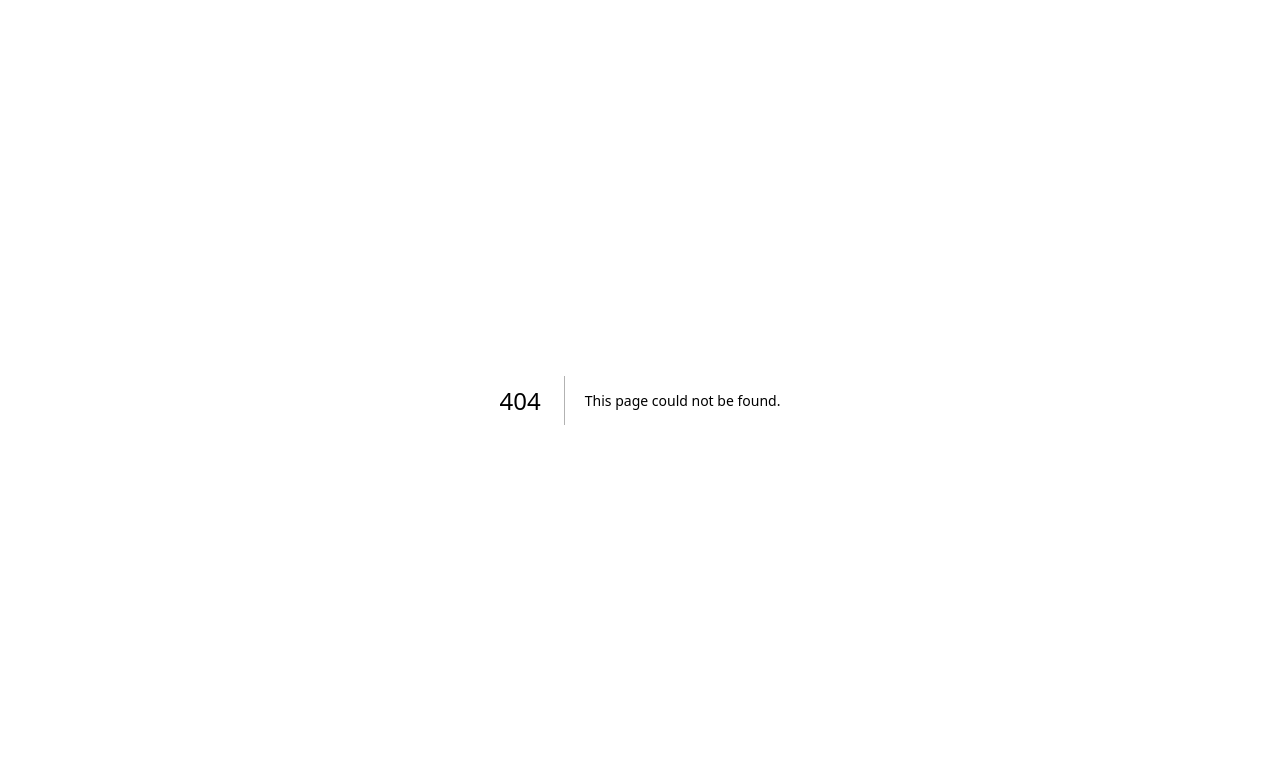
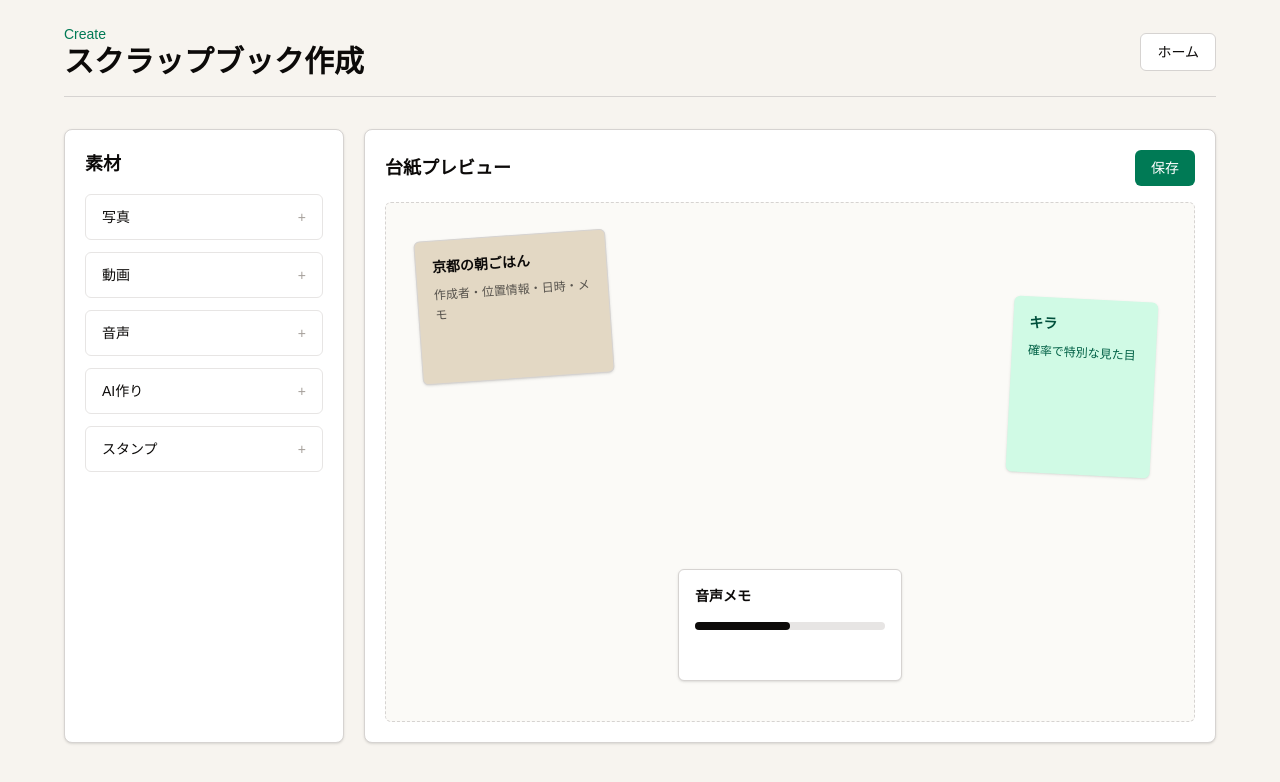
Before and after one commit to Social-System-Proj2-5/ephemo-v1, a Next.js app: page /scrapbook in a window 1280 px wide. Before the commit this address had no page. Shown: the top 782 px of the page. Built offline with nearby package versions, Linux system fonts and the light colour scheme.

Commit message:
front page demo

```diff
--- /dev/null
+++ b/src/app/ephemera/page.tsx
@@ -0,0 +1,65 @@
+import Link from "next/link";
+
+const ephemera = [
+  {
+    title: "京都の朝ごはん",
+    meta: "写真 / 2026.06.21 / Kyoto",
+    note: "食べたものから生成したテンプレートエフェメラ",
+  },
+  {
+    title: "駅前で聞いた音",
+    meta: "音声 / 2026.06.18 / Shibuya",
+    note: "位置情報と短いメモを保存",
+  },
+  {
+    title: "雨の日の短い動画",
+    meta: "動画 / 2026.06.12 / Tokyo",
+    note: "交換可能なAI作成エフェメラ",
+  },
+  {
+    title: "Bさんからの記録",
+    meta: "交換 / キラ / 2026.06.08",
+    note: "対面交換で取得したテンプレート",
+  },
+];
+
+export default function EphemeraPage() {
+  return (
+    <main className="min-h-screen bg-[#f7f4ef] px-5 py-6 text-stone-950 sm:px-8 lg:px-10">
+      <div className="mx-auto max-w-6xl">
+        <header className="mb-8 flex items-center justify-between border-b border-stone-300 pb-4">
+          <div>
+            <p className="text-sm font-medium text-emerald-700">Collection</p>
+            <h1 className="text-3xl font-semibold tracking-normal">
+              エフェメラ一覧
+            </h1>
+          </div>
+          <Link
+            href="/"
+            className="rounded-md border border-stone-300 bg-white px-4 py-2 text-sm font-medium transition hover:bg-stone-100"
+          >
+            ホーム
+          </Link>
+        </header>
+
+        <section className="grid gap-4 md:grid-cols-2">
+          {ephemera.map((item, index) => (
+            <article
+              key={item.title}
+              className="rounded-lg border border-stone-300 bg-white p-5 shadow-sm"
+            >
+              <div className="mb-5 flex h-36 items-center justify-center rounded-md bg-[#e3d8c4] text-lg font-semibold text-stone-800">
+                EP-{String(index + 1).padStart(2, "0")}
+              </div>
+              <p className="text-sm text-stone-500">{item.meta}</p>
+              <h2 className="mt-2 text-xl font-semibold">{item.title}</h2>
+              <p className="mt-3 text-sm leading-6 text-stone-700">
+                {item.note}
+              </p>
+            </article>
+          ))}
+        </section>
+      </div>
+    </main>
+  );
+}
--- a/src/app/layout.tsx
+++ b/src/app/layout.tsx
@@ -13,8 +13,8 @@ const geistMono = Geist_Mono({
 });
 
 export const metadata: Metadata = {
-  title: "Create Next App",
-  description: "Generated by create next app",
+  title: "エフェモ",
+  description: "写真・動画・音声からエフェメラを作るスクラップブックアプリ",
 };
 
 export default function RootLayout({
@@ -24,7 +24,7 @@ export default function RootLayout({
 }>) {
   return (
     <html
-      lang="en"
+      lang="ja"
       className={`${geistSans.variable} ${geistMono.variable} h-full antialiased`}
     >
       <body className="min-h-full flex flex-col">{children}</body>
--- a/src/app/page.tsx
+++ b/src/app/page.tsx
@@ -1,65 +1,87 @@
-import Image from "next/image";
+import Link from "next/link";
+
+const recentItems = [
+  { title: "京都の朝ごはん", type: "写真", date: "2026.06.21" },
+  { title: "駅前で聞いた音", type: "音声", date: "2026.06.18" },
+  { title: "雨の日の短い動画", type: "動画", date: "2026.06.12" },
+];
 
 export default function Home() {
   return (
-    <div className="flex flex-col flex-1 items-center justify-center bg-zinc-50 font-sans dark:bg-black">
-      <main className="flex flex-1 w-full max-w-3xl flex-col items-center justify-between py-32 px-16 bg-white dark:bg-black sm:items-start">
-        <Image
-          className="dark:invert"
-          src="/next.svg"
-          alt="Next.js logo"
-          width={100}
-          height={20}
-          priority
-        />
-        <div className="flex flex-col items-center gap-6 text-center sm:items-start sm:text-left">
-          <h1 className="max-w-xs text-3xl font-semibold leading-10 tracking-tight text-black dark:text-zinc-50">
-            To get started, edit the page.tsx file.
-          </h1>
-          <p className="max-w-md text-lg leading-8 text-zinc-600 dark:text-zinc-400">
-            Looking for a starting point or more instructions? Head over to{" "}
-            <a
-              href="https://vercel.com/templates?framework=next.js&utm_source=create-next-app&utm_medium=appdir-template-tw&utm_campaign=create-next-app"
-              className="font-medium text-zinc-950 dark:text-zinc-50"
-            >
-              Templates
-            </a>{" "}
-            or the{" "}
-            <a
-              href="https://nextjs.org/learn?utm_source=create-next-app&utm_medium=appdir-template-tw&utm_campaign=create-next-app"
-              className="font-medium text-zinc-950 dark:text-zinc-50"
-            >
-              Learning
-            </a>{" "}
-            center.
-          </p>
+    <main className="min-h-screen bg-[#f7f4ef] text-stone-950">
+      <section className="mx-auto flex min-h-screen w-full max-w-6xl flex-col px-5 py-6 sm:px-8 lg:px-10">
+        <header className="flex items-center justify-between border-b border-stone-300 pb-4">
+          <div>
+            <p className="text-sm font-medium text-emerald-700">Ephemo</p>
+            <h1 className="text-2xl font-semibold tracking-normal">エフェモ</h1>
+          </div>
+          <div className="rounded-md border border-stone-300 bg-white px-3 py-2 text-sm text-stone-700">
+            320 pt
+          </div>
+        </header>
+
+        <div className="grid flex-1 gap-6 py-8 lg:grid-cols-[1.1fr_0.9fr] lg:items-center">
+          <section className="space-y-7">
+            <div className="space-y-4">
+              <p className="text-sm font-medium text-stone-600">
+                写真・動画・音声から日々の記録を残す
+              </p>
+              <h2 className="max-w-3xl text-4xl font-semibold leading-tight tracking-normal sm:text-5xl">
+                対面で交換できる小さな記憶を、エフェメラとして集める。
+              </h2>
+              <p className="max-w-2xl text-base leading-7 text-stone-700">
+                アップロードした素材やAIで作ったエフェメラを保存し、スクラップブックに配置して、自分だけのエフェログを作成します。
+              </p>
+            </div>
+
+            <div className="grid gap-3 sm:grid-cols-2">
+              <Link
+                href="/ephemera"
+                className="flex min-h-28 flex-col justify-between rounded-lg bg-emerald-700 p-5 text-white shadow-sm transition hover:bg-emerald-800"
+              >
+                <span className="text-sm font-medium text-emerald-100">
+                  Collection
+                </span>
+                <span className="text-xl font-semibold">エフェメラ一覧</span>
+              </Link>
+              <Link
+                href="/scrapbook"
+                className="flex min-h-28 flex-col justify-between rounded-lg bg-stone-950 p-5 text-white shadow-sm transition hover:bg-stone-800"
+              >
+                <span className="text-sm font-medium text-stone-300">
+                  Create
+                </span>
+                <span className="text-xl font-semibold">
+                  スクラップブック作成
+                </span>
+              </Link>
+            </div>
+          </section>
+
+          <aside className="rounded-lg border border-stone-300 bg-white p-5 shadow-sm">
+            <div className="mb-5 flex items-center justify-between">
+              <h3 className="text-lg font-semibold">最近のエフェメラ</h3>
+              <span className="text-sm text-stone-500">Mock</span>
+            </div>
+            <div className="space-y-3">
+              {recentItems.map((item) => (
+                <div
+                  key={item.title}
+                  className="grid grid-cols-[56px_1fr] gap-3 rounded-md border border-stone-200 p-3"
+                >
+                  <div className="flex h-14 w-14 items-center justify-center rounded-md bg-[#e3d8c4] text-sm font-semibold text-stone-800">
+                    {item.type}
+                  </div>
+                  <div className="min-w-0">
+                    <p className="truncate font-medium">{item.title}</p>
+                    <p className="mt-1 text-sm text-stone-500">{item.date}</p>
+                  </div>
+                </div>
+              ))}
+            </div>
+          </aside>
         </div>
-        <div className="flex flex-col gap-4 text-base font-medium sm:flex-row">
-          <a
-            className="flex h-12 w-full items-center justify-center gap-2 rounded-full bg-foreground px-5 text-background transition-colors hover:bg-[#383838] dark:hover:bg-[#ccc] md:w-[158px]"
-            href="https://vercel.com/new?utm_source=create-next-app&utm_medium=appdir-template-tw&utm_campaign=create-next-app"
-            target="_blank"
-            rel="noopener noreferrer"
-          >
-            <Image
-              className="dark:invert"
-              src="/vercel.svg"
-              alt="Vercel logomark"
-              width={16}
-              height={16}
-            />
-            Deploy Now
-          </a>
-          <a
-            className="flex h-12 w-full items-center justify-center rounded-full border border-solid border-black/[.08] px-5 transition-colors hover:border-transparent hover:bg-black/[.04] dark:border-white/[.145] dark:hover:bg-[#1a1a1a] md:w-[158px]"
-            href="https://nextjs.org/docs?utm_source=create-next-app&utm_medium=appdir-template-tw&utm_campaign=create-next-app"
-            target="_blank"
-            rel="noopener noreferrer"
-          >
-            Documentation
-          </a>
-        </div>
-      </main>
-    </div>
+      </section>
+    </main>
   );
 }
--- /dev/null
+++ b/src/app/scrapbook/page.tsx
@@ -0,0 +1,74 @@
+import Link from "next/link";
+
+const assets = ["写真", "動画", "音声", "AI作り", "スタンプ"];
+
+export default function ScrapbookPage() {
+  return (
+    <main className="min-h-screen bg-[#f7f4ef] px-5 py-6 text-stone-950 sm:px-8 lg:px-10">
+      <div className="mx-auto max-w-6xl">
+        <header className="mb-8 flex items-center justify-between border-b border-stone-300 pb-4">
+          <div>
+            <p className="text-sm font-medium text-emerald-700">Create</p>
+            <h1 className="text-3xl font-semibold tracking-normal">
+              スクラップブック作成
+            </h1>
+          </div>
+          <Link
+            href="/"
+            className="rounded-md border border-stone-300 bg-white px-4 py-2 text-sm font-medium transition hover:bg-stone-100"
+          >
+            ホーム
+          </Link>
+        </header>
+
+        <div className="grid gap-5 lg:grid-cols-[280px_1fr]">
+          <aside className="rounded-lg border border-stone-300 bg-white p-5 shadow-sm">
+            <h2 className="text-lg font-semibold">素材</h2>
+            <div className="mt-4 space-y-3">
+              {assets.map((asset) => (
+                <button
+                  key={asset}
+                  className="flex w-full items-center justify-between rounded-md border border-stone-200 px-4 py-3 text-left text-sm font-medium transition hover:bg-stone-100"
+                >
+                  {asset}
+                  <span className="text-stone-400">+</span>
+                </button>
+              ))}
+            </div>
+          </aside>
+
+          <section className="rounded-lg border border-stone-300 bg-white p-5 shadow-sm">
+            <div className="mb-4 flex items-center justify-between">
+              <h2 className="text-lg font-semibold">台紙プレビュー</h2>
+              <button className="rounded-md bg-emerald-700 px-4 py-2 text-sm font-medium text-white transition hover:bg-emerald-800">
+                保存
+              </button>
+            </div>
+            <div className="relative min-h-[520px] overflow-hidden rounded-md border border-dashed border-stone-300 bg-[#fbfaf7]">
+              <div className="absolute left-8 top-8 h-36 w-48 rotate-[-4deg] rounded-md border border-stone-300 bg-[#e3d8c4] p-4 shadow-sm">
+                <p className="text-sm font-semibold">京都の朝ごはん</p>
+                <p className="mt-2 text-xs leading-5 text-stone-600">
+                  作成者・位置情報・日時・メモ
+                </p>
+              </div>
+              <div className="absolute right-10 top-24 h-44 w-36 rotate-3 rounded-md bg-emerald-100 p-4 shadow-sm">
+                <p className="text-sm font-semibold text-emerald-900">
+                  キラ
+                </p>
+                <p className="mt-2 text-xs leading-5 text-emerald-800">
+                  確率で特別な見た目
+                </p>
+              </div>
+              <div className="absolute bottom-10 left-1/2 h-28 w-56 -translate-x-1/2 rounded-md border border-stone-300 bg-white p-4 shadow-sm">
+                <p className="text-sm font-semibold">音声メモ</p>
+                <div className="mt-4 h-2 rounded-full bg-stone-200">
+                  <div className="h-2 w-1/2 rounded-full bg-stone-950" />
+                </div>
+              </div>
+            </div>
+          </section>
+        </div>
+      </div>
+    </main>
+  );
+}
```
